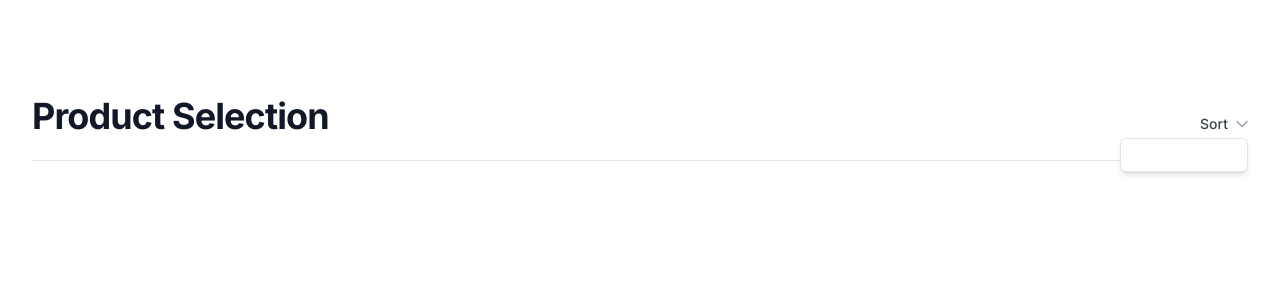
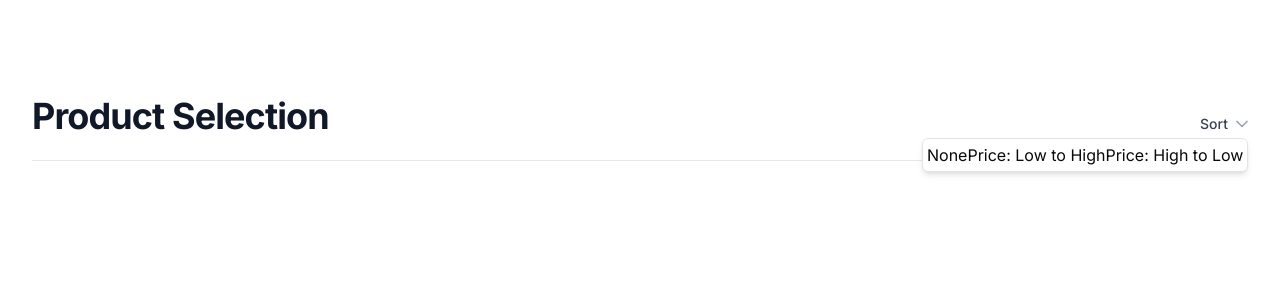
Before and after one commit to invalid04/product-filter, a Next.js app: page / in a window 1280 px wide. Both pictures are taken after a click on the button "Sort". Shown: the top 300 px of the page. Built offline with nearby package versions, Linux system fonts and the light colour scheme.

Commit message:
displaying sorting options

```diff
--- a/src/app/page.tsx
+++ b/src/app/page.tsx
@@ -12,7 +12,9 @@ const SORT_OPTIONS =[
 
 export default function Home() {
 
-  const [filter, setFilter] = useState()
+  const [filter, setFilter] = useState({
+    sort: 'none',
+  })
 
   return (
     <main className='mx-auto max-w-7xl px-4 sm:px-6 lg:px-8'>
@@ -32,9 +34,14 @@ export default function Home() {
               {SORT_OPTIONS.map((option) => (
                 <button
                   key={option.name}
-                  onClick={option.value}
+                  onClick={() => {
+                    setFilter((prev) => ({
+                      ...prev,
+                      sort: option.value
+                    }))
+                  }}
                 >
-
+                  {option.name}
                 </button>
               ))}
             </DropdownMenuContent>
```
